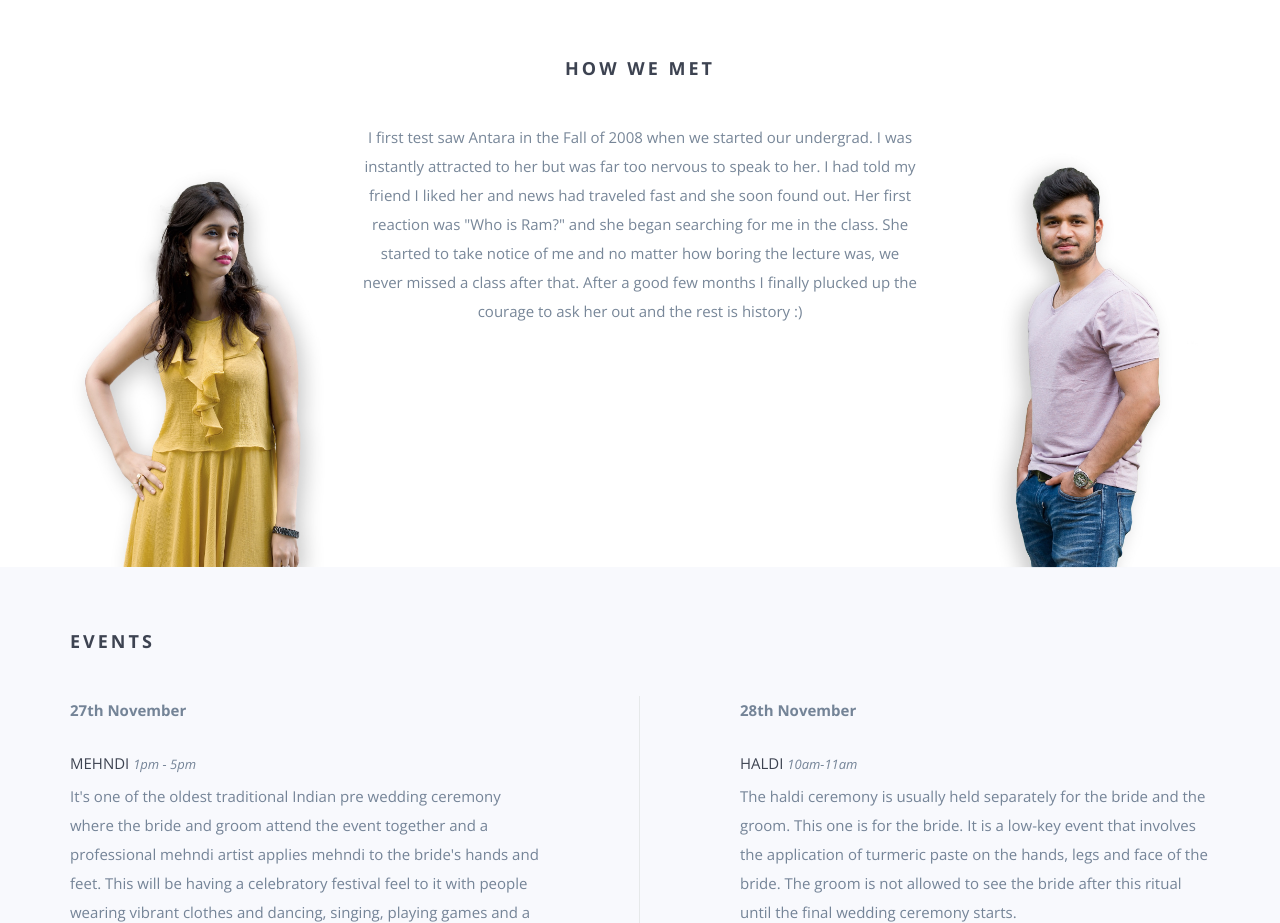
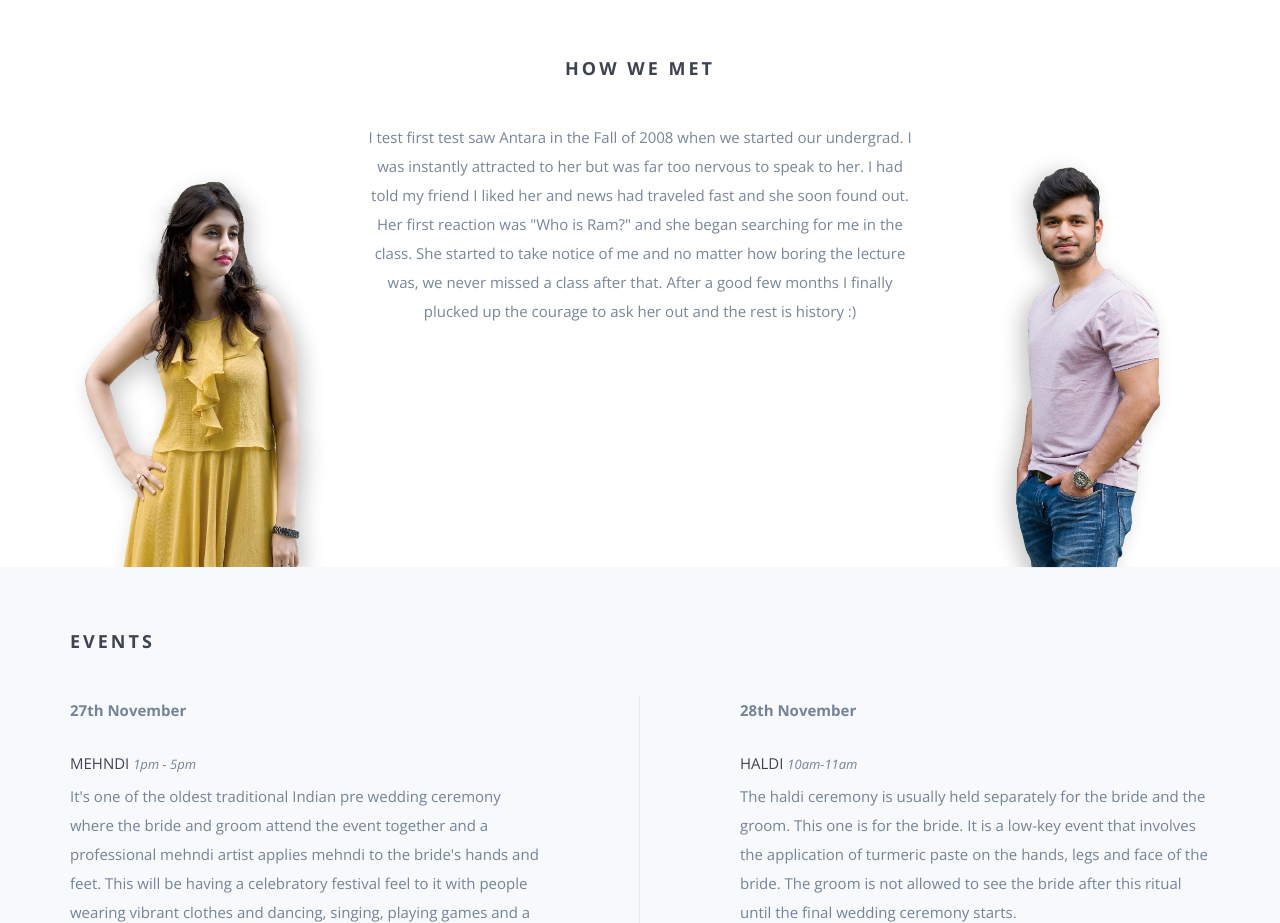
Before and after one commit to edward0127/wedding-website, a website: page index.html in a window 1280 px wide. Shown: the part 1000-1923 px from the top of the page. Drawn offline with nearby package versions, Linux system fonts and the light colour scheme; some packages are replaced by stand-ins of ours; a script that the page names is missing; files whose address does not match are found by name.

Commit message:
Update index.html

```diff
--- a/index.html
+++ b/index.html
@@ -109,7 +109,7 @@
             <div class="col-md-3 hidden-sm hidden-xs"><img src="img/IMG_2317.jpg" class="wp1"></div>
             <div class="col-md-6">
                 <p>
-                    I first test saw Antara in the Fall of 2008 when we started our undergrad. I was instantly attracted to
+                    I test first test saw Antara in the Fall of 2008 when we started our undergrad. I was instantly attracted to
                     her but was far too nervous to speak to her. I had told my friend I liked her and news had traveled
                     fast and she soon found out. Her first reaction was "Who is Ram?" and she began searching for me in
                     the class. She started to take notice of me and no matter how boring the lecture was, we never
```
